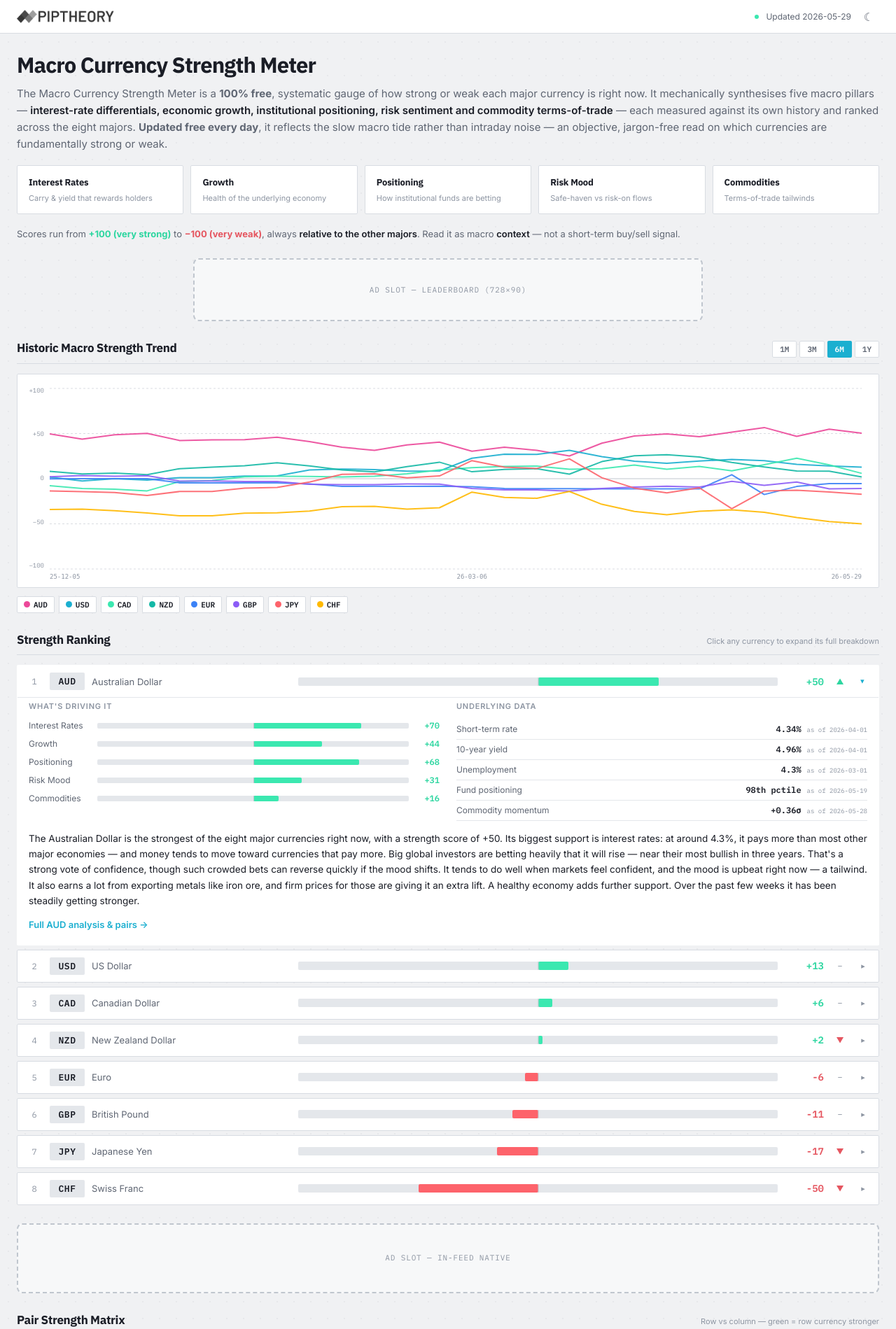
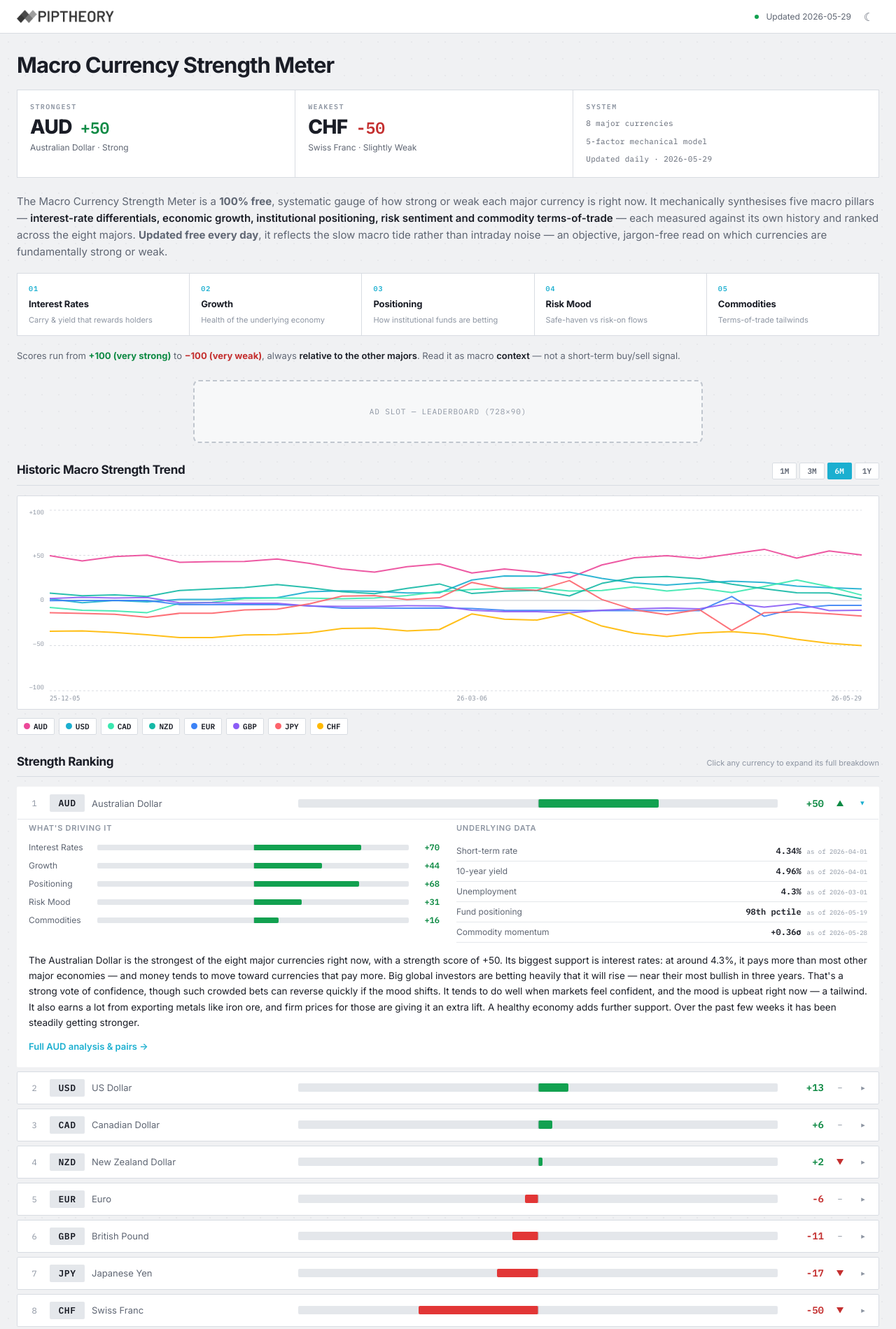
Before and after one commit to yiunamlb-cpu/piptheory, a FastAPI app: page / in a window 1280 px wide. Shown: the top 1899 px of the page at 70% size. Run offline with FastAPI, Linux system fonts and the light colour scheme; parts of the project's set-up code (start-up, migrations or seed data) failed here and were passed over; some libraries are stand-ins or nearby versions.

Commit message:
Design: Inter titles, deeper non-pastel signal colours, stronger hero
- Titles/headings back to Inter (neutral, Swiss-precise); IBM Plex Mono stays
  for data. Drop IBM Plex Sans.
- Replace pastel green/red with saturated, precise "instrument" colours
  (light #12A150 / #E23636; dark #2FCB72 / #FB5A60) — more engineering, less candy.
- Stronger hero: live STRONGEST / WEAKEST / SYSTEM readout panel (bold codes +
  scores in a hairline instrument grid), and the methodology pillars are now a
  connected, numbered (01-05) spec strip rather than floating cards.

Co-Authored-By: Claude Opus 4.6 <noreply@anthropic.com>

```diff
--- a/app/static/dashboard.css
+++ b/app/static/dashboard.css
@@ -11,19 +11,19 @@
   --text: #1a1d26;
   --text-dim: #5f6673;
   --text-faint: #8d95a2;
-  --bull: #3BE8B0;
-  --bull-bright: #2dd6a0;
-  --bull-bg: rgba(59,232,176,0.07);
-  --bear: #FD636B;
-  --bear-bright: #e55660;
-  --bear-bg: rgba(253,99,107,0.07);
+  --bull: #12A150;
+  --bull-bright: #0E8A44;
+  --bull-bg: rgba(18,161,80,0.07);
+  --bear: #E23636;
+  --bear-bright: #C42F2F;
+  --bear-bg: rgba(226,54,54,0.07);
   --accent: #1BAFD0;
   --amber: #FFB900;
   --amber-bg: rgba(255,185,0,0.06);
   --shadow: rgba(0,0,0,0.06);
   --font: 'Inter', system-ui, -apple-system, sans-serif;
   --mono: 'IBM Plex Mono', 'JetBrains Mono', 'SF Mono', Consolas, monospace;
-  --display: 'IBM Plex Sans', 'Inter', system-ui, sans-serif;
+  --display: 'Inter', system-ui, -apple-system, sans-serif;
   /* Industrial / precision design tokens — flat surfaces, sharp edges,
      hairline rules, no glow/gradient/soft-shadow. */
   --radius: 2px;
@@ -52,12 +52,12 @@
   --text: #d1d4dc;
   --text-dim: #787b86;
   --text-faint: #5d606b;
-  --bull: #5aefc4;
-  --bull-bright: #80f4d4;
-  --bull-bg: rgba(90,239,196,0.10);
-  --bear: #ff8a90;
-  --bear-bright: #ffb0b4;
-  --bear-bg: rgba(255,138,144,0.10);
+  --bull: #2FCB72;
+  --bull-bright: #54D98C;
+  --bull-bg: rgba(47,203,114,0.10);
+  --bear: #FB5A60;
+  --bear-bright: #FF8086;
+  --bear-bg: rgba(251,90,96,0.10);
   --accent: #3dc6e6;
   --amber: #ffcd3d;
   --amber-bg: rgba(255,205,61,0.08);
--- a/app/static/strength.css
+++ b/app/static/strength.css
@@ -16,9 +16,22 @@ body.cs-page .tv-topbar{padding:0 max(24px, calc((100% - 1440px) / 2 + 24px))}
 .cs-h1{font-family:var(--display);font-size:31px;font-weight:700;letter-spacing:-.03em;margin-bottom:12px;line-height:1.1}
 .cs-lead{font-size:15px;line-height:1.6;color:var(--text-dim);margin-bottom:18px}
 .cs-lead em{color:var(--text);font-style:normal;font-weight:600}
-.cs-pillars-intro{display:grid;grid-template-columns:repeat(5,1fr);gap:10px;margin-bottom:18px}
-.cs-pintro{background:var(--card-grad);border:1px solid var(--border-2);border-radius:2px;padding:14px 16px;display:flex;flex-direction:column;gap:5px;box-shadow:var(--shadow-card);transition:transform .18s cubic-bezier(.2,.7,.3,1),box-shadow .18s}
-.cs-pintro:hover{border-color:var(--border-3)}
+/* Live readout panel — instrument-style hairline grid */
+.cs-readout{display:grid;grid-template-columns:1fr 1fr 1.1fr;gap:1px;background:var(--border-2);border:1px solid var(--border-2);margin:18px 0 22px}
+.cs-ro{background:var(--bg-1);padding:16px 18px;display:flex;flex-direction:column;gap:7px}
+.cs-ro-tag{font-family:var(--mono);font-size:10px;font-weight:600;letter-spacing:.14em;text-transform:uppercase;color:var(--text-faint)}
+.cs-ro-main{display:flex;align-items:baseline;gap:12px}
+.cs-ro-code{font-family:var(--display);font-size:28px;font-weight:800;letter-spacing:-.02em;line-height:1}
+.cs-ro-score{font-family:var(--mono);font-size:23px;font-weight:600;line-height:1}
+.cs-ro-name{font-size:12px;color:var(--text-dim)}
+.cs-ro-sys{justify-content:center}
+.cs-ro-sysrow{font-family:var(--mono);font-size:11px;color:var(--text-dim);letter-spacing:.03em;line-height:1.7}
+
+/* Methodology — connected hairline spec strip */
+.cs-pillars-intro{display:grid;grid-template-columns:repeat(5,1fr);gap:1px;background:var(--border-2);border:1px solid var(--border-2);margin-bottom:18px}
+.cs-pintro{background:var(--bg-1);padding:14px 16px;display:flex;flex-direction:column;gap:5px;transition:background .15s}
+.cs-pintro:hover{background:var(--bg-2)}
+.cs-pintro-num{font-family:var(--mono);font-size:10px;font-weight:600;letter-spacing:.1em;color:var(--accent)}
 .cs-pintro-h{font-family:var(--display);font-size:13px;font-weight:700;letter-spacing:-.01em;color:var(--text)}
 .cs-pintro-d{font-size:11px;color:var(--text-faint);line-height:1.4}
 .cs-howto{font-size:13px;color:var(--text-dim);line-height:1.6}
@@ -162,6 +175,7 @@ body.cs-page .tv-topbar{padding:0 max(24px, calc((100% - 1440px) / 2 + 24px))}
   .cs-main{padding:16px 12px 48px}
   .cs-h1{font-size:22px}
   .cs-pillars-intro{grid-template-columns:1fr 1fr}
+  .cs-readout{grid-template-columns:1fr}
   .cs-row{grid-template-columns:20px 44px minmax(70px,2.4fr) 48px 20px 16px;gap:8px;padding:9px 10px}
   .cs-name{display:none}
   .cs-row-inner{padding:4px 12px 16px}
--- a/app/templates/currency_page.html
+++ b/app/templates/currency_page.html
@@ -11,7 +11,7 @@
   <link rel="icon" type="image/svg+xml" href="/static/favicon.svg?v={{ static_version }}">
   <link rel="preconnect" href="https://fonts.googleapis.com">
   <link rel="preconnect" href="https://fonts.gstatic.com" crossorigin>
-  <link href="https://fonts.googleapis.com/css2?family=Inter:wght@400;500;600;700&family=IBM+Plex+Mono:wght@400;500;600&family=IBM+Plex+Sans:wght@400;500;600;700&display=swap" rel="stylesheet">
+  <link href="https://fonts.googleapis.com/css2?family=Inter:wght@400;500;600;700;800&family=IBM+Plex+Mono:wght@400;500;600&display=swap" rel="stylesheet">
   <link rel="stylesheet" href="/static/dashboard.css?v={{ static_version }}">
   <link rel="stylesheet" href="/static/strength.css?v={{ static_version }}">
 </head>
--- a/app/templates/dashboard_strength.html
+++ b/app/templates/dashboard_strength.html
@@ -10,7 +10,7 @@
   <link rel="icon" type="image/svg+xml" href="/static/favicon.svg?v={{ static_version }}">
   <link rel="preconnect" href="https://fonts.googleapis.com">
   <link rel="preconnect" href="https://fonts.gstatic.com" crossorigin>
-  <link href="https://fonts.googleapis.com/css2?family=Inter:wght@400;500;600;700&family=IBM+Plex+Mono:wght@400;500;600&family=IBM+Plex+Sans:wght@400;500;600;700&display=swap" rel="stylesheet">
+  <link href="https://fonts.googleapis.com/css2?family=Inter:wght@400;500;600;700;800&family=IBM+Plex+Mono:wght@400;500;600&display=swap" rel="stylesheet">
   <link rel="stylesheet" href="/static/dashboard.css?v={{ static_version }}">
   <link rel="stylesheet" href="/static/strength.css?v={{ static_version }}">
 </head>
@@ -36,6 +36,26 @@
   <!-- HEADER / METHODOLOGY -->
   <section class="cs-explain">
     <h1 class="cs-h1">Macro Currency Strength Meter</h1>
+    {% if currencies %}
+    <div class="cs-readout">
+      <div class="cs-ro">
+        <span class="cs-ro-tag">Strongest</span>
+        <div class="cs-ro-main"><span class="cs-ro-code">{{ currencies[0].code }}</span><span class="cs-ro-score pos">{{ '%+.0f'|format(currencies[0].composite) }}</span></div>
+        <span class="cs-ro-name">{{ currencies[0].name }} &middot; {{ currencies[0].label }}</span>
+      </div>
+      <div class="cs-ro">
+        <span class="cs-ro-tag">Weakest</span>
+        <div class="cs-ro-main"><span class="cs-ro-code">{{ currencies[-1].code }}</span><span class="cs-ro-score neg">{{ '%+.0f'|format(currencies[-1].composite) }}</span></div>
+        <span class="cs-ro-name">{{ currencies[-1].name }} &middot; {{ currencies[-1].label }}</span>
+      </div>
+      <div class="cs-ro cs-ro-sys">
+        <span class="cs-ro-tag">System</span>
+        <div class="cs-ro-sysrow">8 major currencies</div>
+        <div class="cs-ro-sysrow">5-factor mechanical model</div>
+        <div class="cs-ro-sysrow">Updated daily &middot; {{ run_date }}</div>
+      </div>
+    </div>
+    {% endif %}
     <p class="cs-lead">
       The Macro Currency Strength Meter is a <strong>100% free</strong>, systematic gauge of
       how strong or weak each major currency is right now. It mechanically synthesises five
@@ -46,11 +66,11 @@
       objective, jargon-free read on which currencies are fundamentally strong or weak.
     </p>
     <div class="cs-pillars-intro">
-      <div class="cs-pintro"><span class="cs-pintro-h">Interest&nbsp;Rates</span><span class="cs-pintro-d">Carry &amp; yield that rewards holders</span></div>
-      <div class="cs-pintro"><span class="cs-pintro-h">Growth</span><span class="cs-pintro-d">Health of the underlying economy</span></div>
-      <div class="cs-pintro"><span class="cs-pintro-h">Positioning</span><span class="cs-pintro-d">How institutional funds are betting</span></div>
-      <div class="cs-pintro"><span class="cs-pintro-h">Risk&nbsp;Mood</span><span class="cs-pintro-d">Safe-haven vs risk-on flows</span></div>
-      <div class="cs-pintro"><span class="cs-pintro-h">Commodities</span><span class="cs-pintro-d">Terms-of-trade tailwinds</span></div>
+      <div class="cs-pintro"><span class="cs-pintro-num">01</span><span class="cs-pintro-h">Interest&nbsp;Rates</span><span class="cs-pintro-d">Carry &amp; yield that rewards holders</span></div>
+      <div class="cs-pintro"><span class="cs-pintro-num">02</span><span class="cs-pintro-h">Growth</span><span class="cs-pintro-d">Health of the underlying economy</span></div>
+      <div class="cs-pintro"><span class="cs-pintro-num">03</span><span class="cs-pintro-h">Positioning</span><span class="cs-pintro-d">How institutional funds are betting</span></div>
+      <div class="cs-pintro"><span class="cs-pintro-num">04</span><span class="cs-pintro-h">Risk&nbsp;Mood</span><span class="cs-pintro-d">Safe-haven vs risk-on flows</span></div>
+      <div class="cs-pintro"><span class="cs-pintro-num">05</span><span class="cs-pintro-h">Commodities</span><span class="cs-pintro-d">Terms-of-trade tailwinds</span></div>
     </div>
     <p class="cs-howto">
       Scores run from <strong class="pos">+100 (very strong)</strong> to
--- a/app/templates/pair_page.html
+++ b/app/templates/pair_page.html
@@ -11,7 +11,7 @@
   <link rel="icon" type="image/svg+xml" href="/static/favicon.svg?v={{ static_version }}">
   <link rel="preconnect" href="https://fonts.googleapis.com">
   <link rel="preconnect" href="https://fonts.gstatic.com" crossorigin>
-  <link href="https://fonts.googleapis.com/css2?family=Inter:wght@400;500;600;700&family=IBM+Plex+Mono:wght@400;500;600&family=IBM+Plex+Sans:wght@400;500;600;700&display=swap" rel="stylesheet">
+  <link href="https://fonts.googleapis.com/css2?family=Inter:wght@400;500;600;700;800&family=IBM+Plex+Mono:wght@400;500;600&display=swap" rel="stylesheet">
   <link rel="stylesheet" href="/static/dashboard.css?v={{ static_version }}">
   <link rel="stylesheet" href="/static/strength.css?v={{ static_version }}">
 </head>
```
